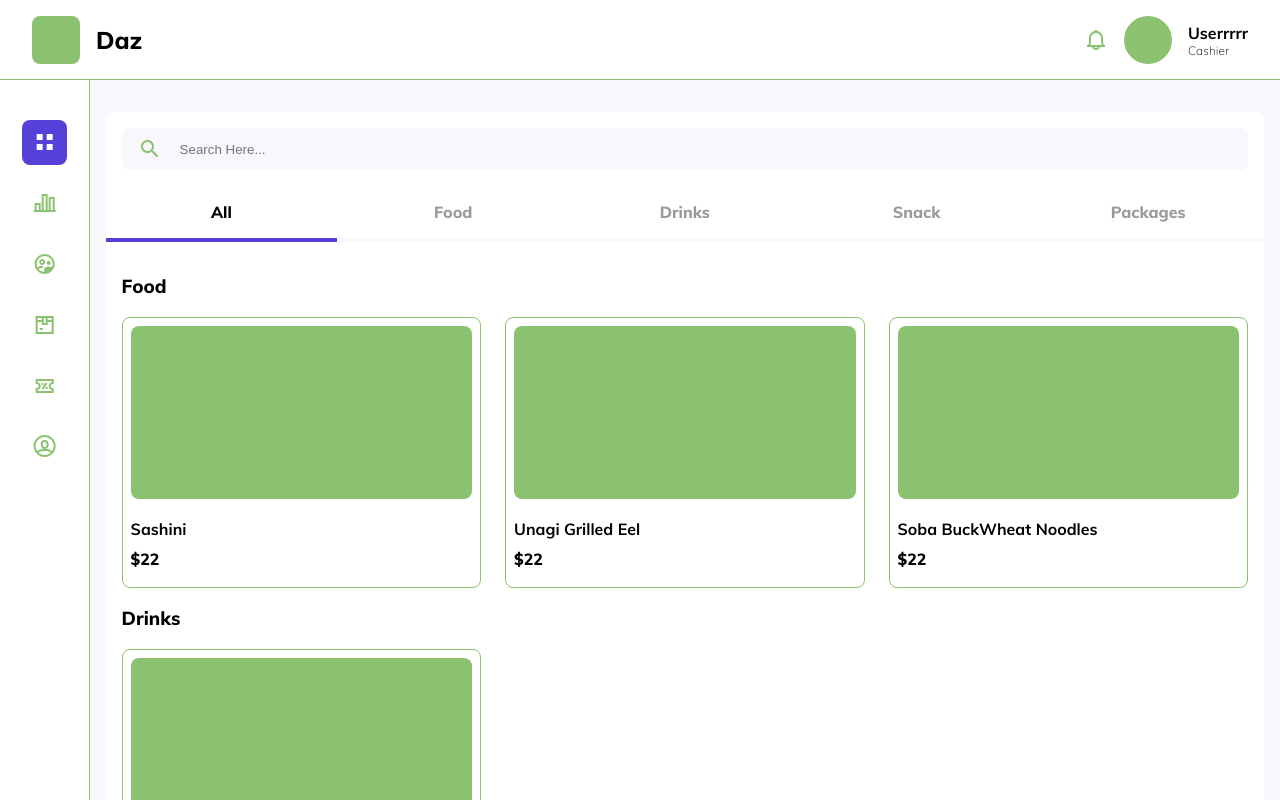
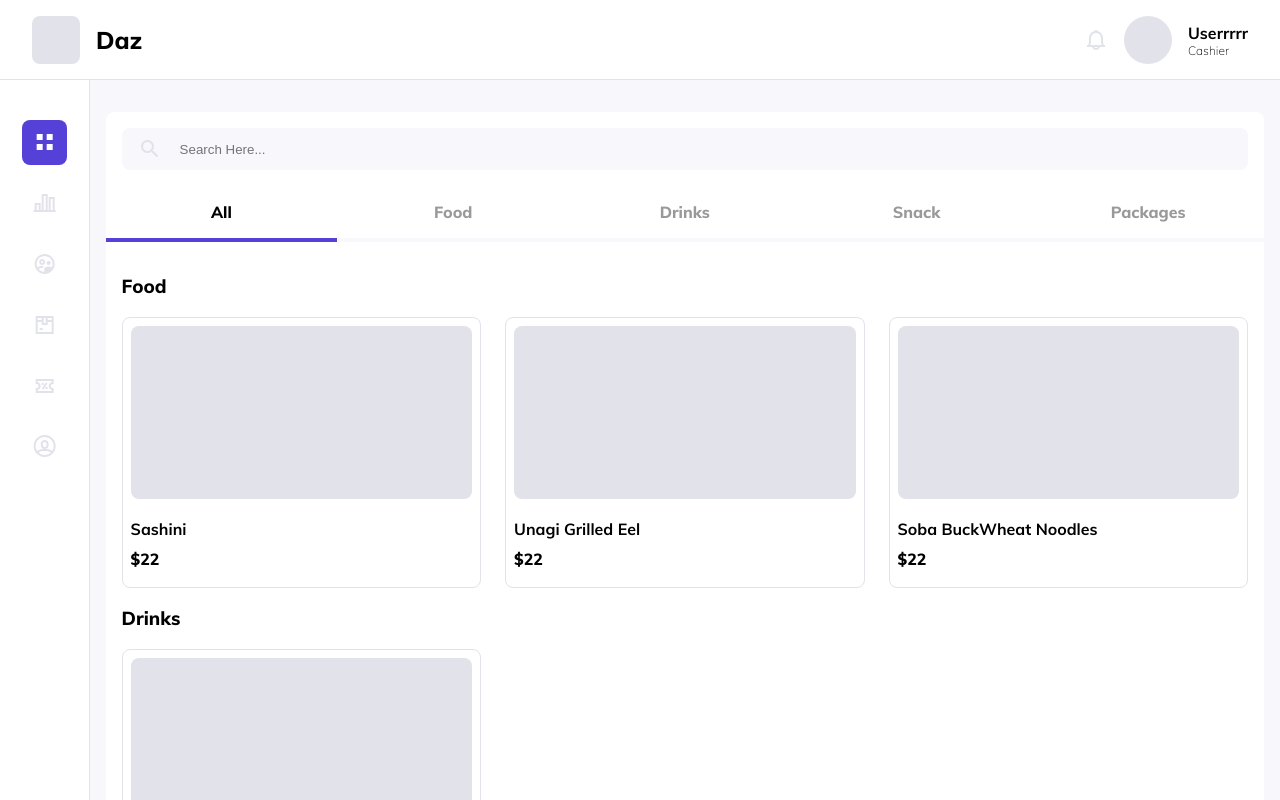
Before and after one commit to vikramnallasamy/qd-react-test, a React (Create React App) app: page / in a window 1280 px wide. Built offline with nearby package versions, Linux system fonts and the light colour scheme.

Commit message:
minor changes

```diff
--- a/src/App.js
+++ b/src/App.js
@@ -13,7 +13,7 @@ const GlobalStyle = createGlobalStyle `
       font-size: 0.75rem;
     }
     @media only screen and (max-width: 500px) {
-      font-size: 0.5rem;
+      font-size: 0.6rem;
     }
   }
 `
--- a/src/themes/defaultTheme.js
+++ b/src/themes/defaultTheme.js
@@ -2,7 +2,8 @@
 export const theme = {
     color: {
         blue: '#5541D7',
-        grey: '#8bc270',
+        // grey: '#8bc270',
+        grey: '#e2e2ea',
         lightgrey: '#F7F7FC',
         white: '#FFFFFF',
         rateIndicatorDown: '#f9416c',
```
